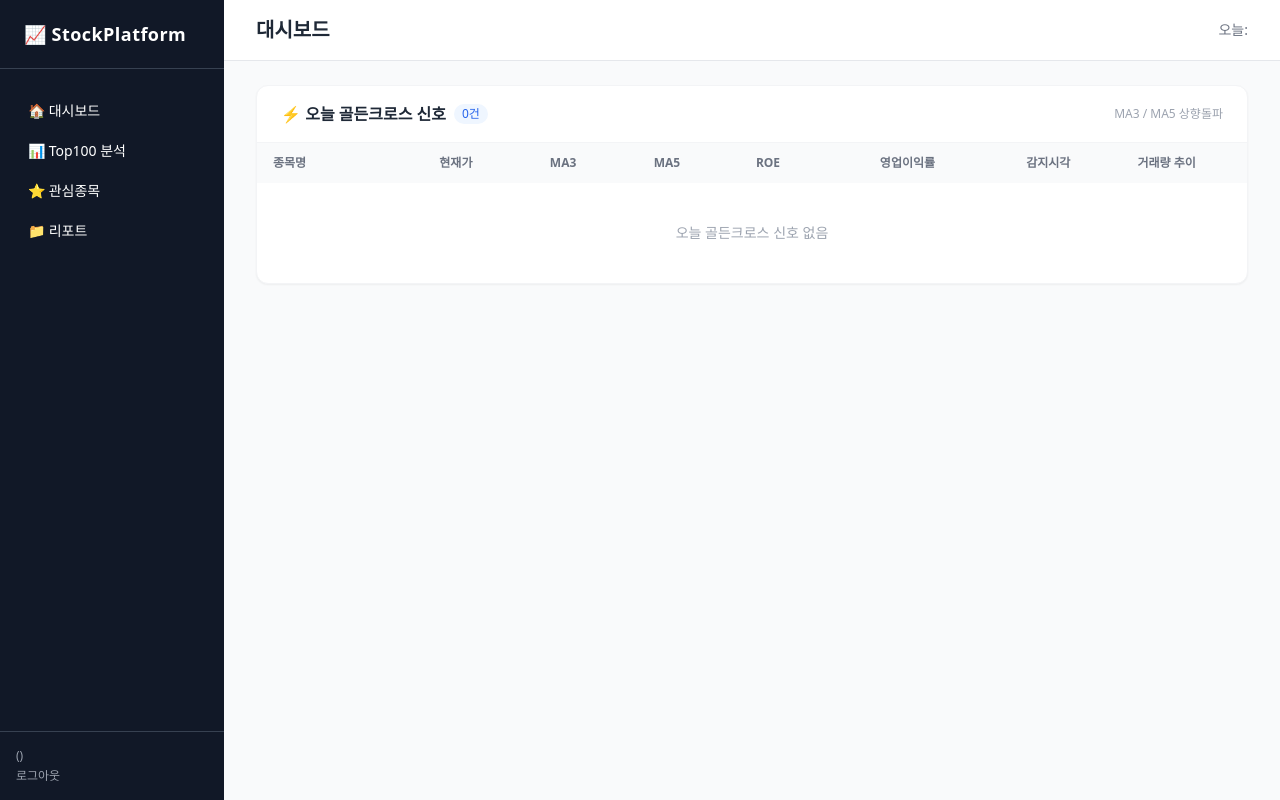
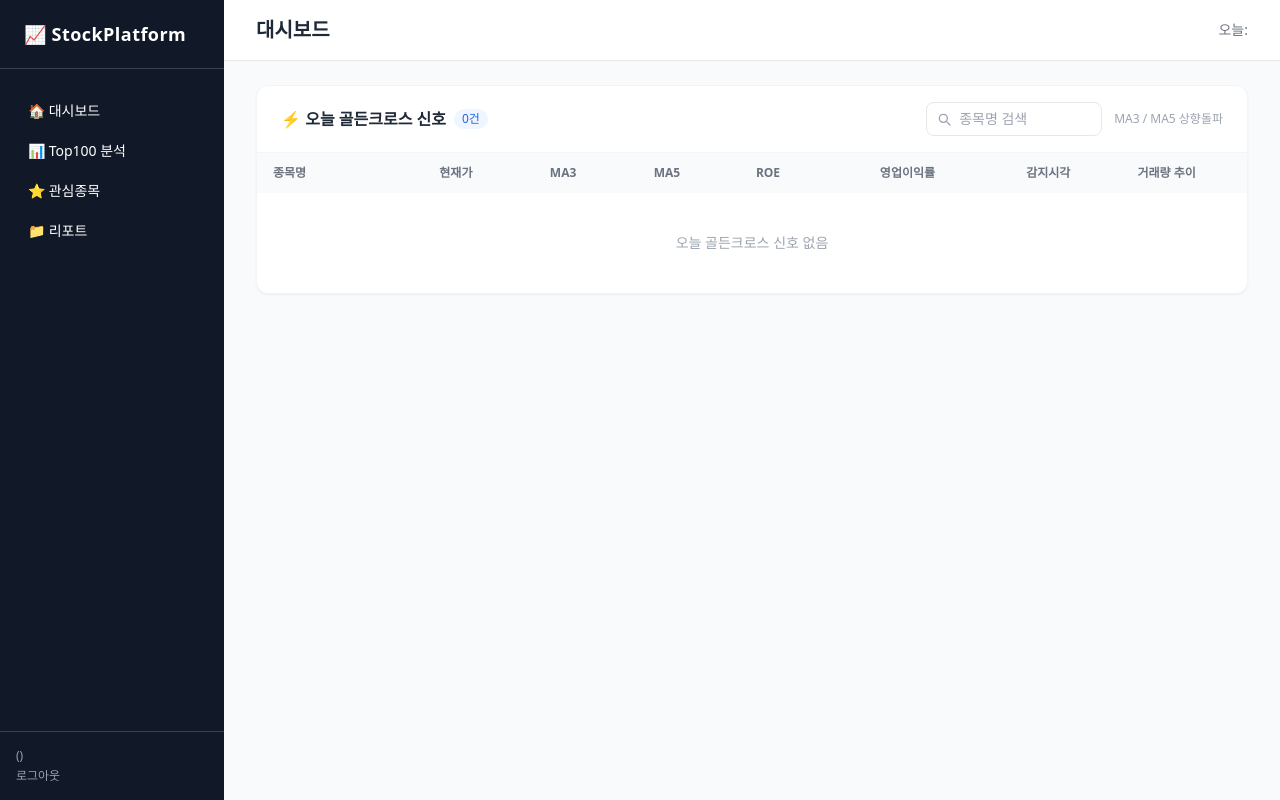
Before and after one commit to mongkyo/stock-analysis, a FastAPI app: template web/templates/dashboard/index.html in a window 1280 px wide. Run offline with FastAPI, Linux system fonts and the light colour scheme; the template is opened without the code that fills it, so the values that code supplies are empty; some libraries are stand-ins or nearby versions.

Commit message:
feat: 대시보드 골든크로스 리스트 종목명 검색 기능 추가
Co-Authored-By: Claude Sonnet 4.6 <noreply@anthropic.com>

```diff
--- a/web/templates/base.html
+++ b/web/templates/base.html
@@ -68,5 +68,6 @@
 
 </div>
 
+{% block scripts %}{% endblock %}
 </body>
 </html>
--- a/web/templates/dashboard/index.html
+++ b/web/templates/dashboard/index.html
@@ -6,12 +6,26 @@
 
 <!-- 골든크로스 신호 -->
 <div class="bg-white rounded-xl shadow-sm border border-gray-100 overflow-hidden">
-  <div class="px-6 py-4 border-b border-gray-100 flex items-center justify-between">
-    <div class="flex items-center gap-2">
+  <div class="px-6 py-4 border-b border-gray-100 flex items-center justify-between gap-4">
+    <div class="flex items-center gap-2 shrink-0">
       <h2 class="font-semibold text-gray-800">⚡ 오늘 골든크로스 신호</h2>
-      <span class="text-xs bg-blue-50 text-blue-600 px-2 py-0.5 rounded-full font-medium">{{ signals|length }}건</span>
+      <span id="signal-count" class="text-xs bg-blue-50 text-blue-600 px-2 py-0.5 rounded-full font-medium">{{ signals|length }}건</span>
     </div>
-    <span class="text-xs text-gray-400">MA3 / MA5 상향돌파</span>
+    <div class="flex items-center gap-3 flex-1 justify-end">
+      <div class="relative">
+        <svg class="w-4 h-4 text-gray-400 absolute left-2.5 top-1/2 -translate-y-1/2 pointer-events-none" fill="none" stroke="currentColor" viewBox="0 0 24 24">
+          <path stroke-linecap="round" stroke-linejoin="round" stroke-width="2" d="M21 21l-4.35-4.35M17 11A6 6 0 1 1 5 11a6 6 0 0 1 12 0z"/>
+        </svg>
+        <input
+          id="signal-search"
+          type="text"
+          placeholder="종목명 검색"
+          class="pl-8 pr-3 py-1.5 text-sm border border-gray-200 rounded-lg focus:outline-none focus:ring-1 focus:ring-blue-400 w-44"
+          oninput="filterSignals(this.value)"
+        />
+      </div>
+      <span class="text-xs text-gray-400 shrink-0">MA3 / MA5 상향돌파</span>
+    </div>
   </div>
   <table class="w-full text-sm">
     <thead class="bg-gray-50 text-gray-500 text-xs">
@@ -28,7 +42,7 @@
     </thead>
     <tbody class="divide-y divide-gray-50">
       {% for s in signals %}
-      <tr class="hover:bg-gray-50">
+      <tr class="hover:bg-gray-50 signal-row" data-name="{{ s.name }} {{ s.code }}">
         <td class="px-4 py-3">
           <div class="font-medium">{{ s.name }}</div>
           <div class="text-xs text-gray-400">{{ s.code }}</div>
@@ -72,3 +86,21 @@
 </div>
 
 {% endblock %}
+
+{% block scripts %}
+<script>
+function filterSignals(query) {
+  const q = query.trim().toLowerCase();
+  const rows = document.querySelectorAll('.signal-row');
+  let visible = 0;
+
+  rows.forEach(row => {
+    const match = !q || row.dataset.name.toLowerCase().includes(q);
+    row.style.display = match ? '' : 'none';
+    if (match) visible++;
+  });
+
+  document.getElementById('signal-count').textContent = visible + '건';
+}
+</script>
+{% endblock %}
```
